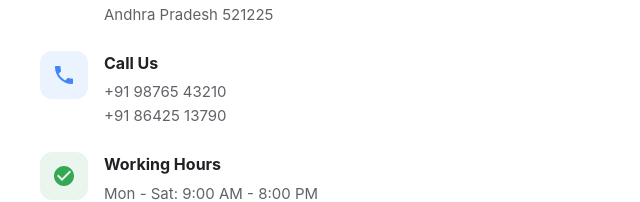
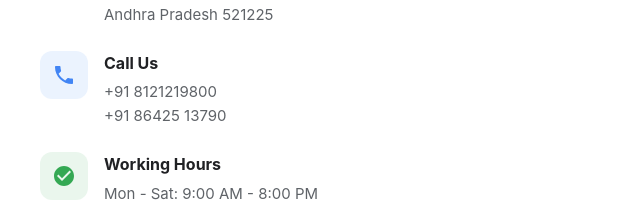
Before and after one commit to VamsiAmruthaloori/website-studio, a plain HTML site: page index.html in a window 1280 px wide. Shown: the part 5552-5754 px from the top of the page, 0-640 px from the left. Drawn offline with Linux system fonts and the light colour scheme; a web font is replaced by a local one.

Commit message:
Update index.html

```diff
--- a/index.html
+++ b/index.html
@@ -1543,7 +1543,7 @@
                             </div>
                             <div>
                                 <h4>Call Us</h4>
-                                <p>+91 98765 43210<br>+91 86425 13790</p>
+                                <p>+91 8121219800<br>+91 86425 13790</p>
                             </div>
                         </div>
                         <div class="contact-item">
```
